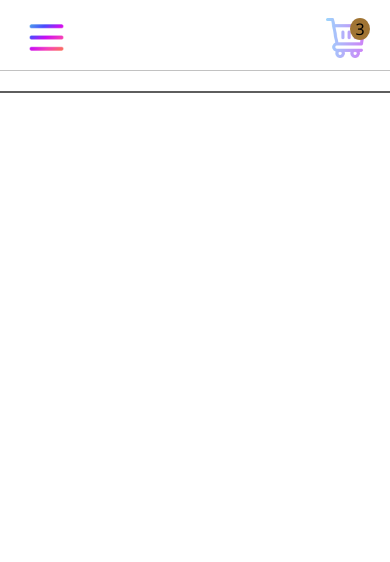
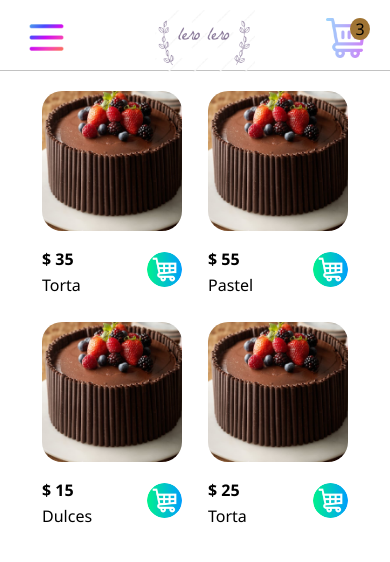
Before and after one commit to MMSantiagoMM/Project_LeroLero, a plain HTML site: page index.html in a window 390 px wide. Drawn offline with Linux system fonts and the light colour scheme.

Commit message:
se agregan los productos a ofrecer y el logo en tamaño mobile

```diff
--- a/index.css
+++ b/index.css
@@ -185,10 +185,21 @@ nav{
     .menu-mobile{
         display: none;
     }
+    .logo-mobile {
+        display: none;
+    }
 }
 
 
 @media (max-width: 641px){
+    .logo-mobile {
+        width: 100px;
+        height: 60px;
+        margin:  10px 0 0 86px;
+    }
+    .logo-mobile > img {
+        width: 100px;
+    }
 
     .menu-mobile > .menu-mobile-icon{
         width: 45px;
@@ -242,12 +253,73 @@ nav{
 }
 
 /* Cards con productos */
-
-.cards-container{
-    border:1px solid var(--negro);
+.cards-container {
     display: grid;
-    grid-template-columns: repeat(auto-fill,240px);
+    grid-template-columns: repeat(auto-fill, 240px);
     gap: 26px;
     place-content: center;
     margin-top: 20px;
-}
+  }
+  .product-card {
+    width: 240px;
+  }
+  .product-card img {
+    width: 240px;
+    height: 240px;
+    border-radius: 20px;
+    object-fit: cover;
+  }
+  .product-info {
+    display: flex;
+    justify-content: space-between;
+    align-items: center;
+    margin-top: 12px;
+  }
+  .product-info figure {
+    margin: 0;
+  }
+  .product-info figure img {
+    width: 35px;
+    height: 35px;
+  }
+  .product-info div p:nth-child(1) {
+    font-weight: bold;
+    font-size: var(--md);
+    margin-top: 0;
+    margin-bottom: 4px;
+  }
+  .product-info div p:nth-child(2) {
+    font-size: var(--sm);
+    margin-top: 0;
+    margin-bottom: 0;
+    color: var(--very-light-pink);
+  }
+
+  @media(max-width: 640px){
+
+    .menu {
+      display: block;
+    }
+    .navbar-left ul {
+      display: none;
+    }
+    .navbar-email{
+      display: none;
+    }
+    .desktop-menu{
+      display: none;
+    }
+    .product-detail {
+      width: 100%;
+    }
+    .cards-container {
+      grid-template-columns: repeat(auto-fill, 140px);
+    }
+    .product-card {
+      width: 140px;
+    }
+    .product-card img {
+      width: 140px;
+      height: 140px;
+    }
+  }
--- a/index.html
+++ b/index.html
@@ -82,6 +82,9 @@
                     <input type="button" value="Checkout">
                 </div>
             </section>
+            <section class="logo-mobile">
+                <img src="./img/logo-mobile.png" alt="">
+            </section>
             <section class="menu-mobile">
                 <img src="/img/burger-menu.png" alt="" class="menu-mobile-icon">
                 <section class="menu-mobile-display inactive">
@@ -103,12 +106,29 @@
                     </ul>
                 </section>
             </section>
+
         </nav>
     </header>
     <main>
-        <section class="cards-container">
+        <section class="main-container">
+            <div class="cards-container">
+        <!--
+              <div class="product-card">
+                <img src="/img/cake.jpg" alt="">
+                <div class="product-info">
+                  <div>
+                    <p>$120,00</p>
+                    <p>Bike</p>
+                  </div>
+                  <figure>
+                    <img src="./img/shopping-cart.png" alt="">
+                  </figure>
+                </div>
+              </div> -->
 
-        </section>
+
+            </div>
+          </section>
     </main>
     <footer></footer>
 
--- a/index.js
+++ b/index.js
@@ -4,6 +4,68 @@ let shoppingCar = document.querySelector(".nav-bar-shopping-car")
 let myOrderDisplay = document.querySelector(".myOrder-display")
 let menuMobileIcon = document.querySelector(".menu-mobile-icon")
 let menuMobileDisplay = document.querySelector(".menu-mobile-display")
+let cardsContainer = document.querySelector(".cards-container")
+const productList = [];
+productList.push({
+    name: 'Torta',
+    price: 35.000,
+    img: '/img/cake.jpg'
+})
+productList.push({
+    name: 'Pastel',
+    price: 55.000,
+    img: '/img/cake.jpg'
+})
+productList.push({
+    name: 'Dulces',
+    price: 15.000,
+    img: '/img/cake.jpg'
+})
+productList.push({
+    name: 'Torta',
+    price: 25.000,
+    img: '/img/cake.jpg'
+})
+
+function renderProductos(array){
+    for (product of array) {
+        const productCard = document.createElement('div')
+        productCard.classList.add('product-card')
+
+        const productImg = document.createElement('img')
+        productImg.setAttribute('src',product.img)
+
+        const productInfo = document.createElement('div')
+        productInfo.classList.add('product-info')
+
+        const productInfoDiv = document.createElement('div')
+
+        const productPrice = document.createElement('p')
+        productPrice.innerText = `$ ${product.price}`
+
+        const productName = document.createElement('p')
+        productName.innerText = product.name
+
+        const productInfoFigure = document.createElement('figure')
+        const productImgCard = document.createElement('img')
+        productImgCard.setAttribute('src', './img/shopping-cart.png')
+
+        productInfoFigure.appendChild(productImgCard)
+        productInfoDiv.appendChild(productPrice)
+        productInfoDiv.appendChild(productName)
+        productInfo.appendChild(productInfoDiv)
+        productInfo.appendChild(productInfoFigure)
+        productCard.appendChild(productImg)
+        productCard.appendChild(productInfo)
+        cardsContainer.appendChild(productCard)
+
+    }
+}
+renderProductos(productList)
+
+
+
+
 
 
 emailDisplay.addEventListener("click",()=>{
```
Also changed, not shown: img/logo-mobile.png (added).
